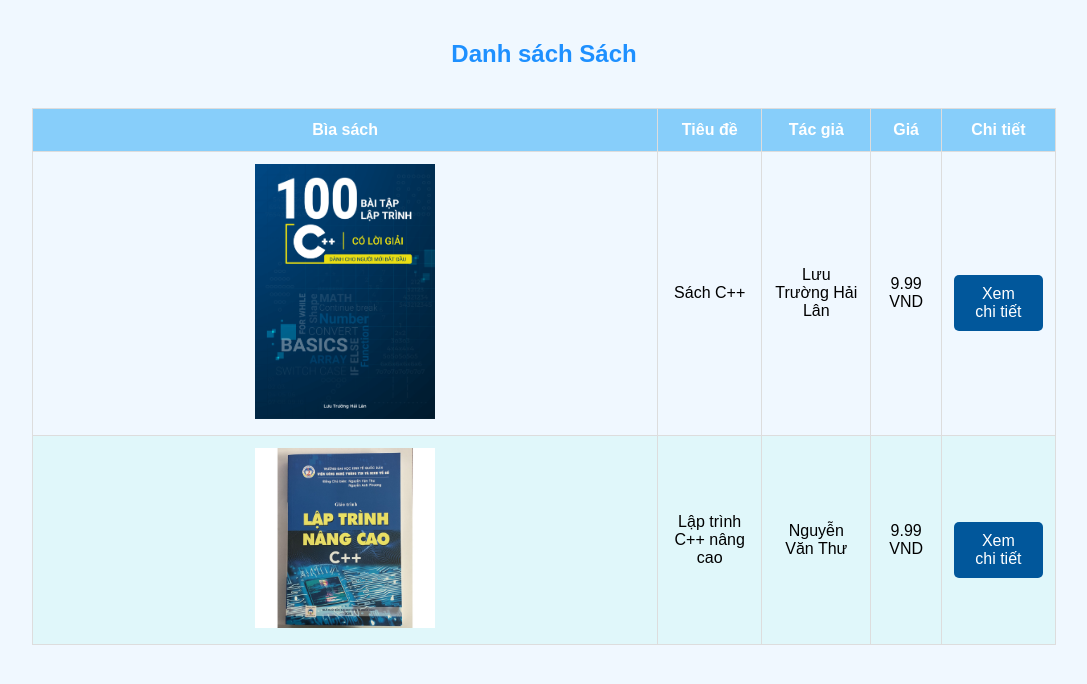
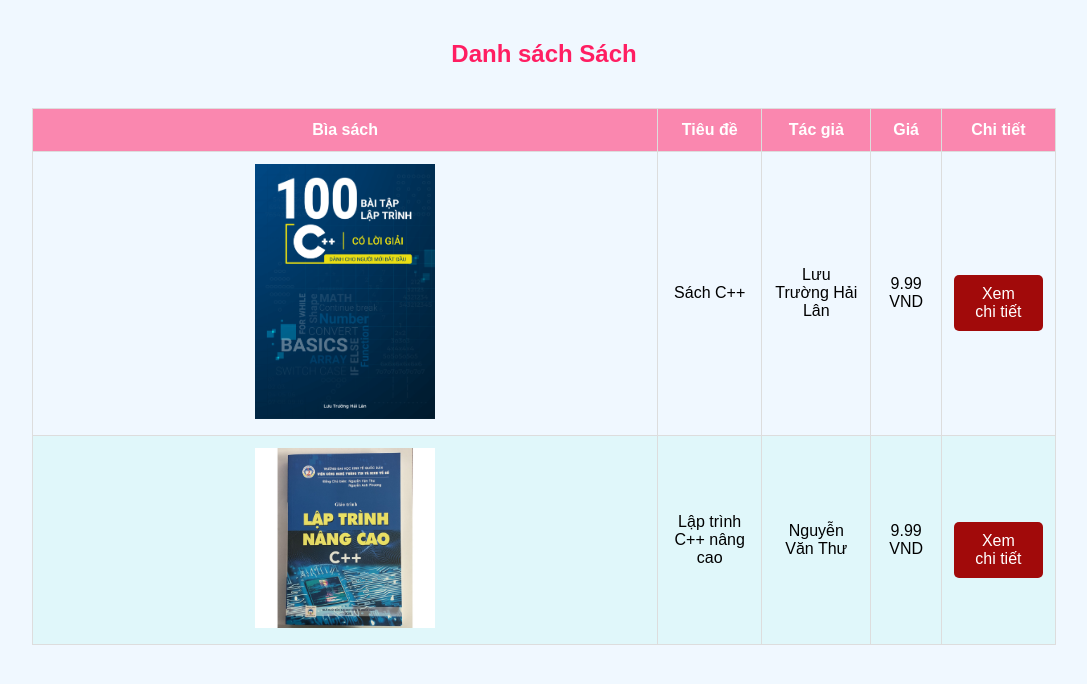
Before and after one commit to PhamHaiDang2605/dang_project1, a Django app: page /books/ in a window 1280 px wide. Shown: the top 684 px of the page, without its empty margins (96-1183 px from the left). Run offline with Django 5.2, Linux system fonts and the light colour scheme; data comes from the database, SQL or seed files in the repository.

Commit message:
update code

```diff
--- a/book/templates/book/book_list.html
+++ b/book/templates/book/book_list.html
@@ -1,70 +1,11 @@
+{% load static %}
 <!DOCTYPE html>
 <html lang="vi">
 <head>
     <meta charset="UTF-8">
     <meta name="viewport" content="width=device-width, initial-scale=1.0">
     <title>Danh sách sách</title>
-    <style>
-
-         /* Đặt màu nền cho trang */
-         body {
-            background-color: #f0f8ff; /* Màu xanh dương nhạt */
-            font-family: Arial, sans-serif;
-            margin: 0;
-            padding: 0;
-        }
-
-        h2 {
-            text-align: center;
-            color: #1e90ff; /* Màu xanh dương đậm */
-            padding: 20px 0;
-        }
-
-        /* Chỉnh lại bảng */
-        table {
-            width: 80%;
-            margin: 20px auto;
-            border-collapse: collapse;
-        }
-        th, td {
-            border: 1px solid #ddd; /* Màu xám nhạt cho viền */
-            padding: 12px;
-            text-align: center;
-        }
-
-        th {
-            background-color: #87cefa; /* Màu xanh dương nhạt cho tiêu đề bảng */
-            color: white;
-        }
-
-        tr:nth-child(even) {
-            background-color: #e0f7fa; /* Màu nền nhạt cho các hàng chẵn */
-        }
-
-        tr:hover {
-            background-color: #d1e7fd; /* Màu nền khi di chuột qua các hàng */
-        }
-
-
-        a:hover {
-            text-decoration: underline;
-        }
-
-        .no-image {
-            color: #888;
-            font-style: italic;
-        }
-        a {
-            display: inline-block;
-            background-color: #01579b;
-            color: white;
-            padding: 10px 20px;
-            border-radius: 5px;
-            text-decoration: none;
-            margin-top: 20px;
-        }
-    </style>
-    <!-- <link rel="stylesheet" href="book_list.css"> -->
+    <link rel="stylesheet" href="{% static 'css/book_list.css' %}">
 </head>
 <body>
     <h2>Danh sách Sách</h2>
@@ -84,9 +25,9 @@
                 <td>
                     <style>
                         img {
-            width : 30%;
-            height: auto; /* Giữ tỷ lệ khung hình của hình ảnh */
-        }
+                            width: 30%;
+                            height: auto; /* Giữ tỷ lệ khung hình của hình ảnh */
+                        }
                     </style>
                     {% if book.photo %}
                         <img src="{{ book.photo.url }}" alt="{{ book.title }}">
--- a/book/templates/book/book_list.css
+++ b/static/css/book_list.css
@@ -9,7 +9,7 @@
 
         h2 {
             text-align: center;
-            color: #1e90ff; /* Màu xanh dương đậm */
+            color: #ff1e62; /* Màu xanh dương đậm */
             padding: 20px 0;
         }
 
@@ -26,7 +26,7 @@
         }
 
         th {
-            background-color: #87cefa; /* Màu xanh dương nhạt cho tiêu đề bảng */
+            background-color: #fa87af; /* Màu xanh dương nhạt cho tiêu đề bảng */
             color: white;
         }
 
@@ -49,7 +49,7 @@
         }
         a {
             display: inline-block;
-            background-color: #01579b;
+            background-color: #a10a0a;
             color: white;
             padding: 10px 20px;
             border-radius: 5px;
```
